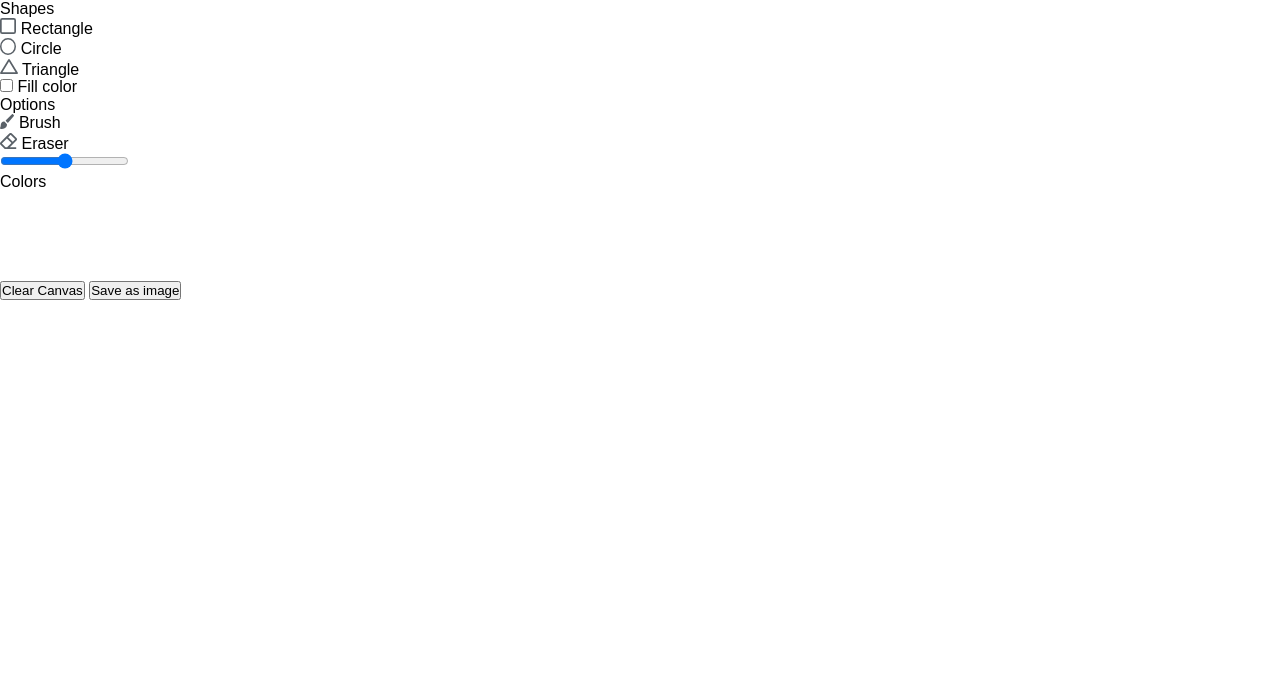
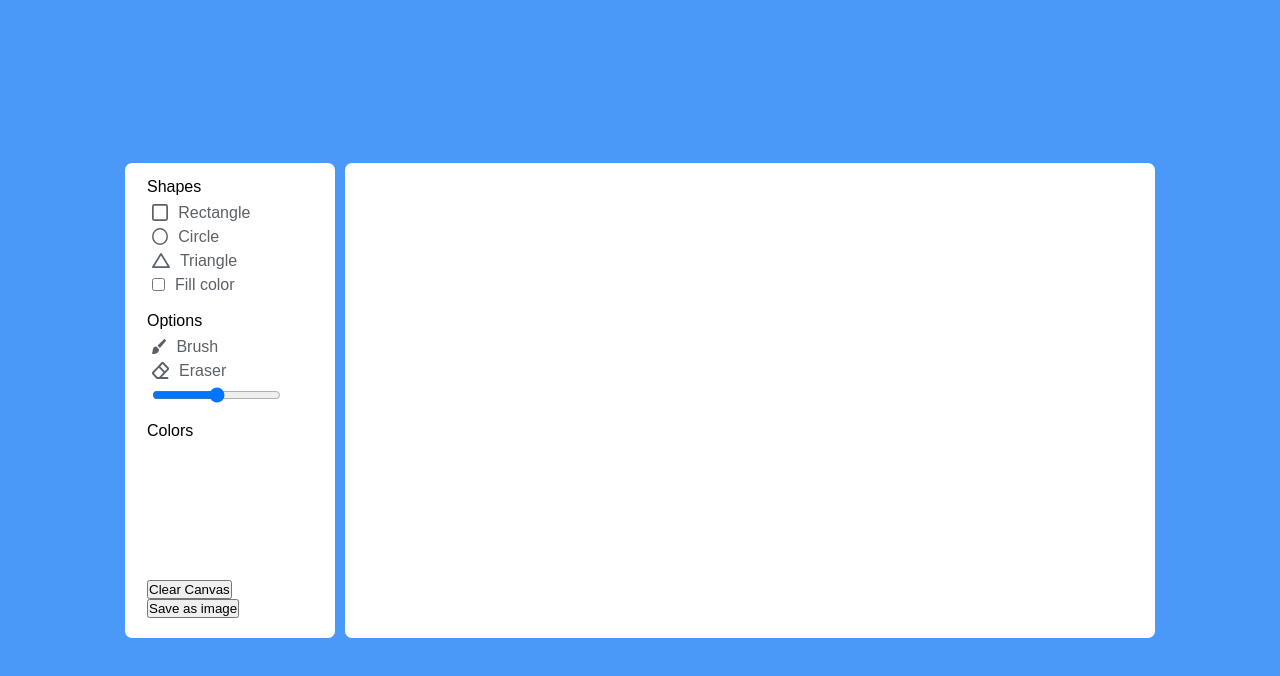
Before and after one commit to menegass0/javascrpit-learning-projects, a plain HTML site: page drawing-app/index.html in a window 1280 px wide. Drawn offline with Linux system fonts and the light colour scheme.

Commit message:
basic-css

```diff
--- a/drawing-app/style.css
+++ b/drawing-app/style.css
@@ -5,3 +5,61 @@
     box-sizing: border-box;
     font-family: 'Poppons', sans-serif;
 }
+
+body{
+    display: flex;
+    align-items: center;
+    justify-content: center;
+    min-height: 100vh;
+    background: #4A98F7;
+}
+.container{
+    display: flex;
+    width: 100%;
+    max-width: 1050px;
+    gap: 10px;
+    padding: 10px;
+}
+
+section{
+    background: #fff;
+    border-radius: 7px;
+}
+
+.tools-board{
+    width: 210px;
+    padding: 15px 22px 0;
+}
+
+.tools-board .row{
+    margin-bottom: 20px;
+}
+
+.row .options{
+    list-style: none;
+    margin: 10px 0 0 5px;
+}
+
+.row .options .option{
+    display: flex;
+    cursor: pointer;
+    width: 100%;
+    align-items: center;
+    margin-bottom: 10px;
+}
+
+.option :where(span, label){
+    color: #5A6168;
+    cursor: pointer;
+    padding-left: 10px;
+}
+
+.option{
+    cursor: pointer;
+    height: 14px;
+    width: 15px;
+}
+
+.drawing-board{
+    flex:  1;
+}
```
